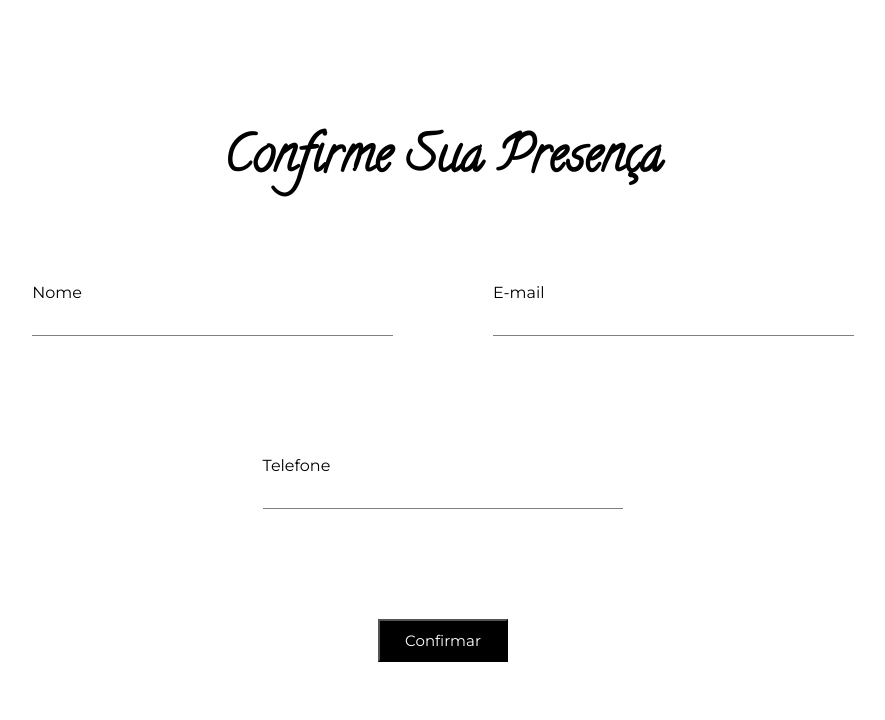
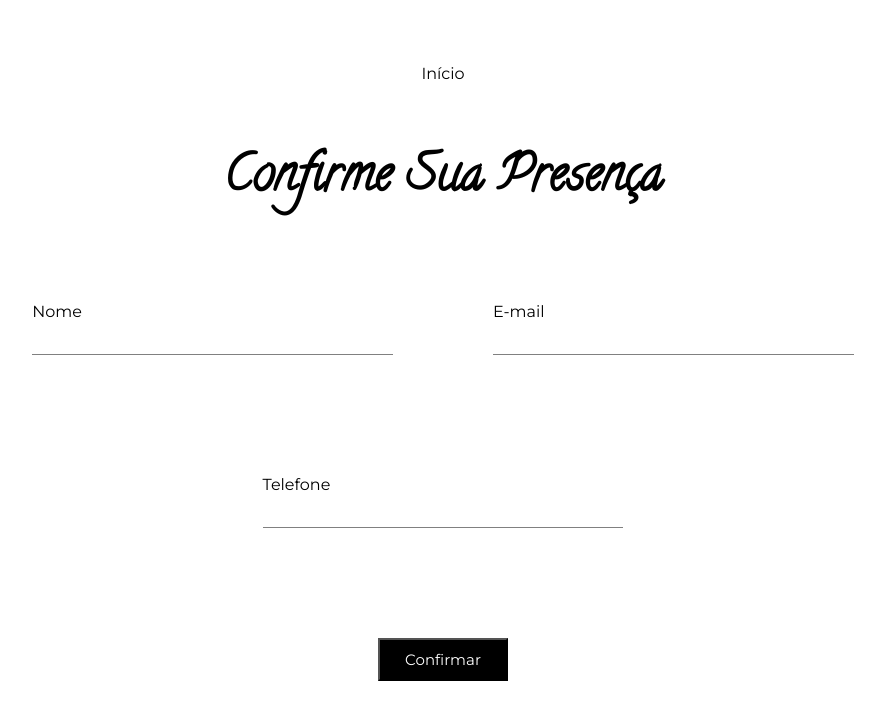
Before and after one commit to guilhermewebdev/wedding-site, a Next.js app: page /rsvp in a window 1280 px wide. Shown: the top 720 px of the page, without its empty margins (197-1082 px from the left). Built offline with nearby package versions, Linux system fonts and the light colour scheme.

Commit message:
Criação botão Início na página de confirmar presença

```diff
--- a/src/pages/rsvp.tsx
+++ b/src/pages/rsvp.tsx
@@ -1,4 +1,5 @@
 import Head from "next/head";
+import Link from "next/link";
 import styles from '../../styles/Styles.module.css'
 
 export default function Home() {
@@ -8,9 +9,15 @@ export default function Home() {
                 <title>Confirme Sua Presença</title>
             </Head>
             <main className={`${styles.main} ${styles.centralize}`}>
+                <div>
+                    <Link href="/">
+                        Início
+                    </Link>
+                </div>
                 <div className={styles.centralize}>
                     <h1 className={styles.title}>Confirme Sua Presença</h1>
                 </div>
+
                 <form className={styles.form}>
                     <div className={styles.field}>
                         <label htmlFor="name">Nome</label>
```
